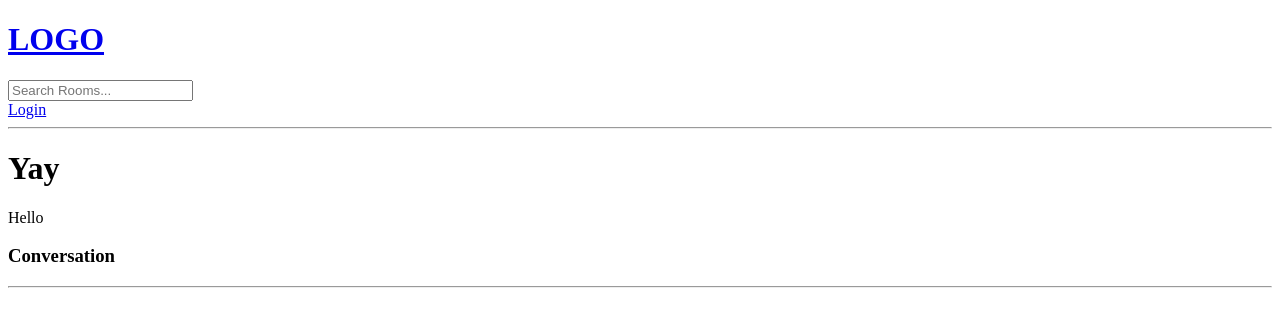
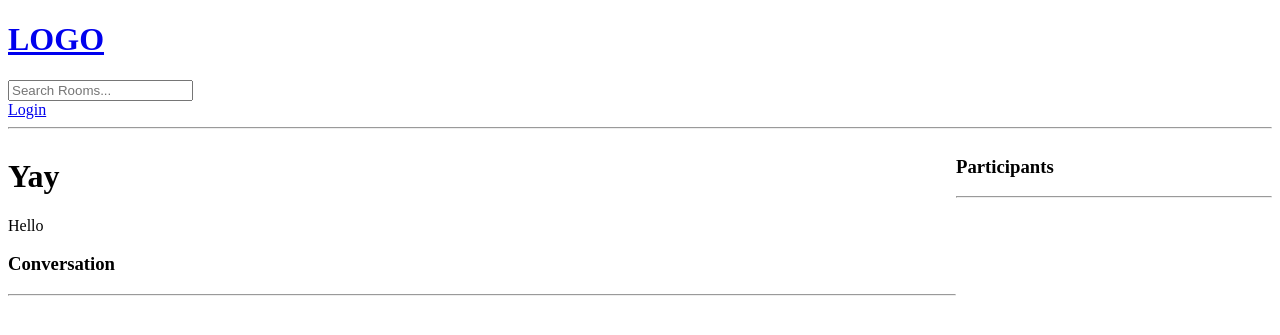
Before and after one commit to jeffpelgrims/discord, a Django app: page /room/4/ in a window 1280 px wide. Shown: the top 335 px of the page. Run offline with Django 4.2, Linux system fonts and the light colour scheme; data comes from the database, SQL or seed files in the repository; both versions use the stored data as it was after the commit.

Commit message:
crud_comment_1

```diff
--- a/base/models.py
+++ b/base/models.py
@@ -13,7 +13,7 @@ class Room(models.Model):
     topic = models.ForeignKey(Topic, on_delete=models.SET_NULL, null=True)
     name = models.CharField(max_length=200)
     description = models.TextField(null=True, blank=True)
-    #participants =
+    participants = models.ManyToManyField(User, related_name='participants', blank=True)
     updated = models.DateTimeField(auto_now=True)
     created = models.DateTimeField(auto_now_add=True)
 
--- a/base/templates/base/room.html
+++ b/base/templates/base/room.html
@@ -1,6 +1,18 @@
 {% extends 'main.html' %}
 
 {% block content %}
+
+<style>
+    .room-container{
+        display: grid;
+        grid-template-columns: 3fr 1fr;
+    }
+</style>
+
+<div class="room-container">
+
+    <div>
+
         <h1>{{room.name}}</h1>
 
         <p>{{room.description}}</p>
@@ -11,27 +23,37 @@
             <hr>
 
             {% for message in room_messages %}
-
             <div>
                 <small>@{{message.user}} {{message.created|timesince}} ago</small>
-
                 <p>{{message.body}}</p>
-
                 <hr>
             </div>
 
             {% endfor %}
 
+        </div>
+
         {% if request.user.is_authenticated %}
-
         <div class="comment-form">
             <form method="POST" action="">
                 {% csrf_token %}
-            <input type="text" name="body" placeholder="Write your message here..." />
+                <input type="text" name="body" placeholder="Enter your message here...">
             </form>
         </div>
+        {% endif %}
 
-    {% endif %}
+    </div>
+
+    <div>
+        <h3>Participants</h3>
+        <hr>
+        {% for user in participants %}
+
+        <div>
+            <p>@{{user.username}}</p>
+        </div>
+
+        {% endfor %}
 
     </div>
 
--- a/base/views.py
+++ b/base/views.py
@@ -6,7 +6,7 @@ from django.db.models import Q
 from django.contrib.auth.models import User
 from django.contrib.auth import authenticate, login, logout
 from django.contrib.auth.forms import UserCreationForm
-from .models import Room, Topic
+from .models import Room, Topic, Message
 from .forms import RoomForm
 
 # rooms = [
@@ -88,7 +88,24 @@ def home(request):
 
 def room(request, pk):
     room = Room.objects.get(id=pk)
-    context = {'room': room}
+    room_messages = room.message_set.all().order_by('-created')
+    participants = room.participants.all()
+
+    if request.method == 'POST':
+        messages = Message.objects.create(
+            user = request.user,
+            room = room,
+            body = request.POST.get('body')
+        )
+        room.participants.add(request.user)
+        return redirect('room', pk=room.id)
+
+
+    context = {
+        'room': room,
+        'room_messages': room_messages,
+        'participants': participants
+    }
     return render(request, 'base/room.html', context)
 
 @login_required(login_url='login') # Retreindre l'accès à la page
```
Also changed, not shown: base/migrations/0003_alter_room_options_room_participants.py (added), db.sqlite3. Lines whose indentation alone changed are shown as unchanged.
